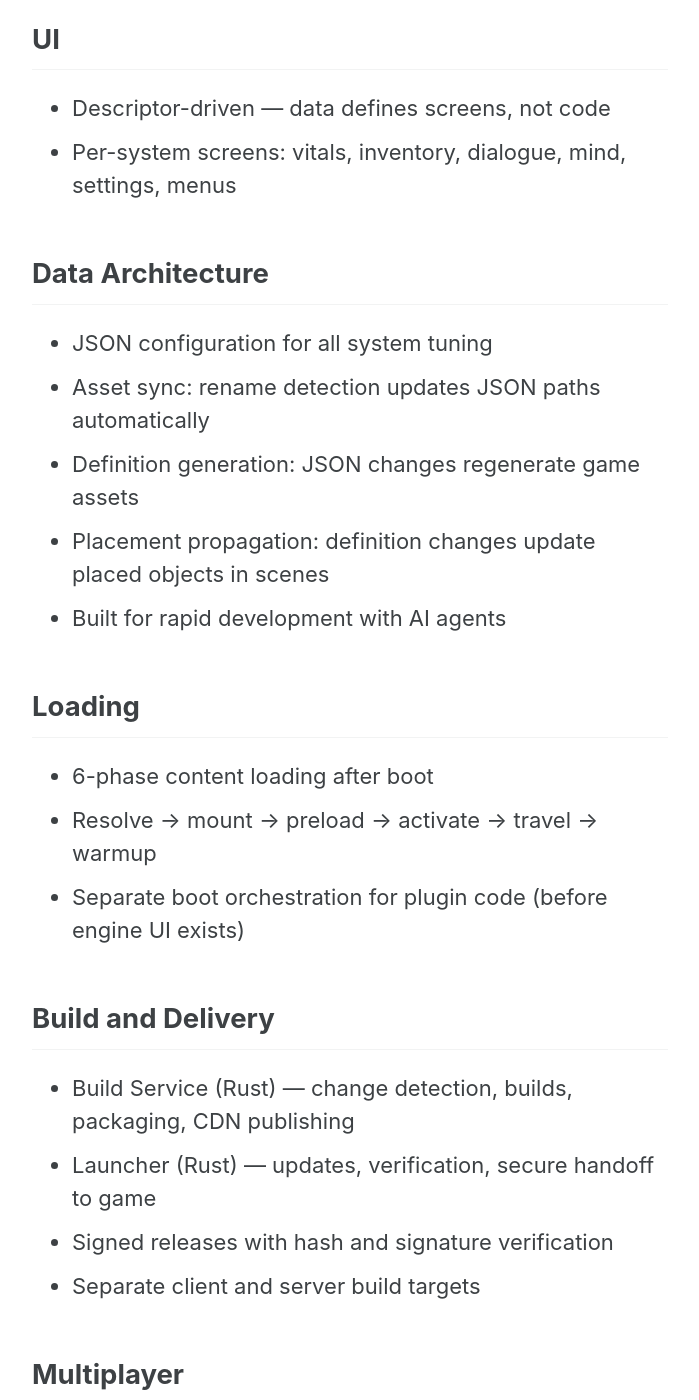
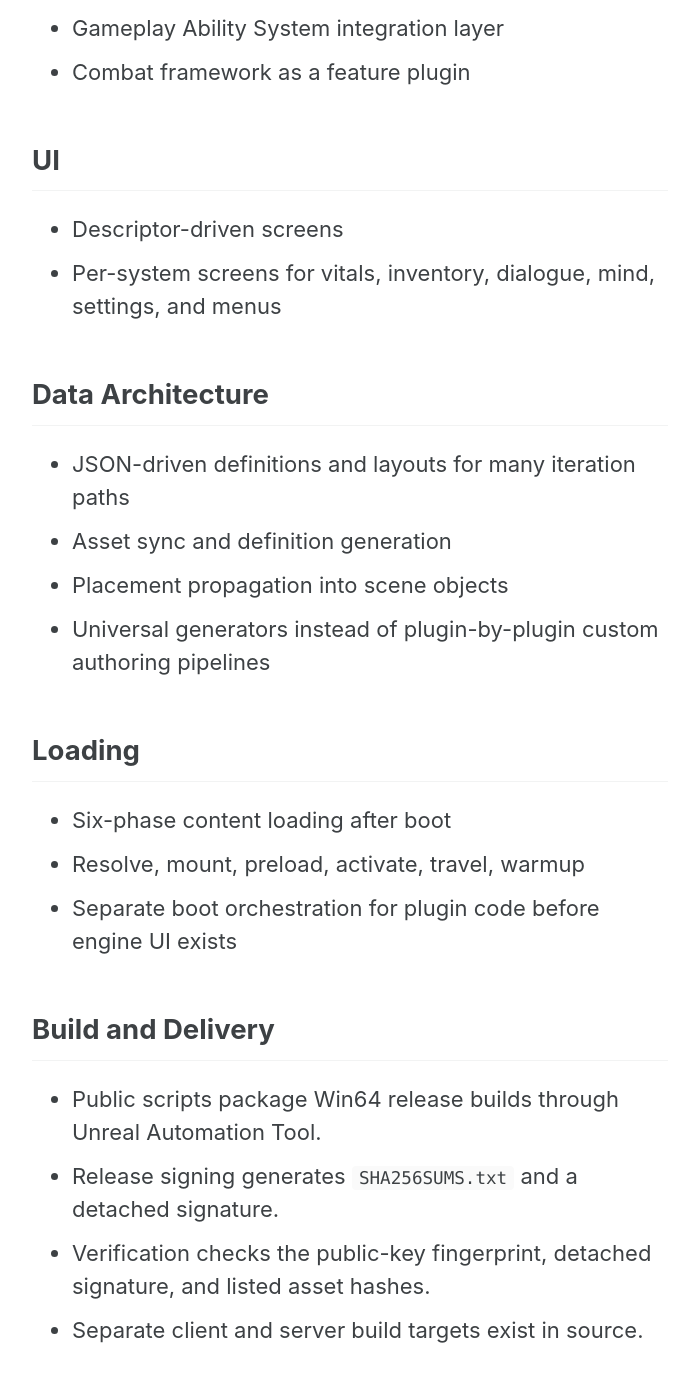
Before and after one commit to fallintodusk/fallintodusk.github.io, a Jekyll site: the page built from _pages/systems.md, in a window 1280 px wide and 1400 px high, scrolled down 2120 px. Shown: the whole window, without its empty margins (290-989 px from the left). Built offline with Jekyll 4.4.1, drawn with Linux system fonts in a browser that asks for light colours; cached includes are drawn as plain includes; some of the changed text lies outside the part shown.

Commit message:
docs(site): add press page with facts and contacts; link in footer; refine systems
- Introduce `/press/` page: project overview, facts table (title, genre, licenses,
  engine, etc.), long description, assets note, and press/fallback contacts.
- Add "Press" link to footer after Trademarks.
- Polish `/systems/` page: concise phrasing, reorganize sections (merge Combat
  into "Character, Motion, and Combat"; expand Interaction to include object
  capabilities), remove redundancy for better readability.

```diff
--- a/_includes/footer/custom.html
+++ b/_includes/footer/custom.html
@@ -5,5 +5,7 @@
   <a href="/contributing/">Contributing</a>
   <span class="footer-policy-sep">·</span>
   <a href="/trademarks/">Trademarks</a>
+  <span class="footer-policy-sep">·</span>
+  <a href="/press/">Press</a>
 </div>
 <!-- end custom footer snippets -->
--- a/_pages/systems.md
+++ b/_pages/systems.md
@@ -6,25 +6,25 @@
 
 # Systems
 
-ALIS is built around interacting systems grounded in real-world logic. Each system is modular — built, tested, and documented independently. [Browse source](https://github.com/fallintodusk/alis/tree/main/Plugins){: target="_blank" rel="noopener" }.
+ALIS is built around interacting systems grounded in real-world logic. Each system is modular, tested, and documented independently. [Browse source](https://github.com/fallintodusk/alis/tree/main/Plugins){: target="_blank" rel="noopener" }.
 
 ## Survival Physiology
 
 - Calories, hydration, fatigue, condition
-- Threshold states with cascading effects (hunger degrades condition, fatigue cuts stamina)
-- Server-authoritative — no client-side cheating
+- Threshold states with cascading effects
+- Server-authoritative core state
 
 ## Inventory
 
-- Grid-based spatial packing — items occupy real space
+- Grid-based spatial packing: items occupy real space
 - Weight and volume as constraints
-- Equipment grants storage (backpack gives space, losing it removes it)
+- Equipment grants storage
 - Hands-only baseline when unequipped
 
 ## Mind
 
 - Inner voice driven by player state and surroundings
-- Thought sources: vitals, environment, dialogue, quests
+- Thought sources from vitals, environment, dialogue, and quests
 - Priority and deduplication keep it useful, not noisy
 - Guidance through awareness, not waypoints
 
@@ -33,56 +33,57 @@
 - Real terrain: streets, building footprints, elevation
 - Tile-based data-driven geography
 - Spatial queries and point-of-interest management
-- Each location carries its own material context
-
-## Combat
-
-- Feature-based framework
-- Ability system with attributes, tags, and effects
+- Material context attached to places and objects
 
 ## Dialogue
 
-- Conversation scripting and execution
-- Feeds into the Mind system as a thought source
+- Universal data-driven dialogue for NPCs, objects, and terminals
+- Dialogue output can feed the Mind system as a thought source
 
-## Interaction
+## Interaction and Object Capabilities
 
 - Object interaction tracing and event routing
-- Capability-based — objects declare what they support
+- Capability-based objects: lockable, loot container, pickup
+
+## Character, Motion, and Combat
+
+- Base character plugin for gameplay modes
+- Skeleton-agnostic motion primitives
+- Gameplay Ability System integration layer
+- Combat framework as a feature plugin
 
 ## UI
 
-- Descriptor-driven — data defines screens, not code
-- Per-system screens: vitals, inventory, dialogue, mind, settings, menus
+- Descriptor-driven screens
+- Per-system screens for vitals, inventory, dialogue, mind, settings, and menus
 
 ## Data Architecture
 
-- JSON configuration for all system tuning
-- Asset sync: rename detection updates JSON paths automatically
-- Definition generation: JSON changes regenerate game assets
-- Placement propagation: definition changes update placed objects in scenes
-- Built for rapid development with AI agents
+- JSON-driven definitions and layouts for many iteration paths
+- Asset sync and definition generation
+- Placement propagation into scene objects
+- Universal generators instead of plugin-by-plugin custom authoring pipelines
 
 ## Loading
 
-- 6-phase content loading after boot
-- Resolve → mount → preload → activate → travel → warmup
-- Separate boot orchestration for plugin code (before engine UI exists)
+- Six-phase content loading after boot
+- Resolve, mount, preload, activate, travel, warmup
+- Separate boot orchestration for plugin code before engine UI exists
 
 ## Build and Delivery
 
-- Build Service (Rust) — change detection, builds, packaging, CDN publishing
-- Launcher (Rust) — updates, verification, secure handoff to game
-- Signed releases with hash and signature verification
-- Separate client and server build targets
+- Public scripts package Win64 release builds through Unreal Automation Tool.
+- Release signing generates `SHA256SUMS.txt` and a detached signature.
+- Verification checks the public-key fingerprint, detached signature, and listed asset hashes.
+- Separate client and server build targets exist in source.
 
 ## Multiplayer
 
 - Online play framework with dedicated server support
 - Server-authoritative component replication
-- Headless server builds (no rendering overhead)
+- Headless server builds are part of the target layout
 
 ## Save and Settings
 
 - Game state persistence
-- Player settings management
+- Typed player settings consumed by gameplay and UI
```
Also changed, not shown: _pages/press.md (added, +39 -0 lines), _pages/vision.md (+3 -3 lines).
